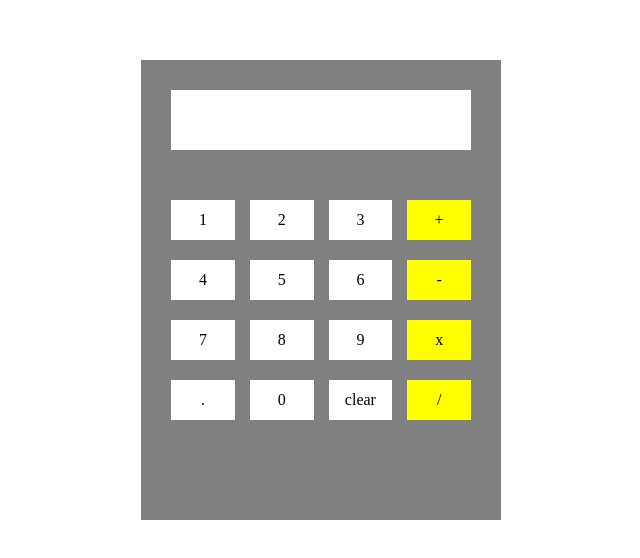
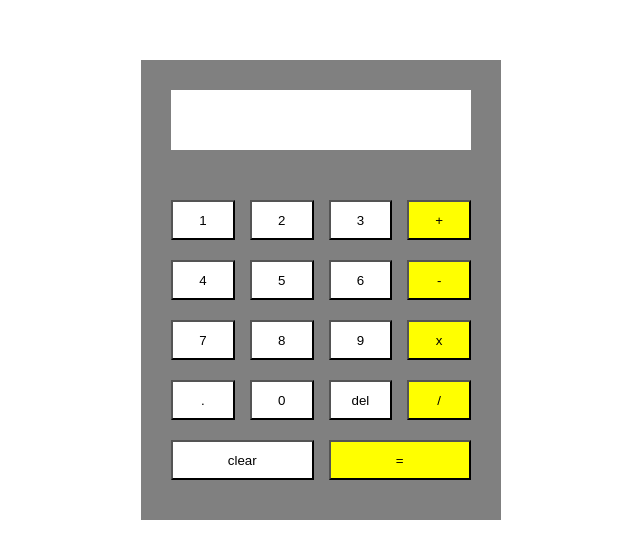
Before and after one commit to Trebordagreat/Calculator, a plain HTML site: page index.html in a window 1280 px wide. Shown: the part 118-676 px from the top of the page, without its empty margins (327-967 px from the left). Drawn offline with Linux system fonts and the light colour scheme.

Commit message:
Updated HTML to buttons, buttons trigger display single chars

```diff
--- a/index.html
+++ b/index.html
@@ -11,32 +11,34 @@
 <body>
     <div class="content">
         <div class="calculator">
-            <div class= "display">
-
+            <div class= "display"></div>
+            <div class="row">
+                <button class="number btn" id="1">1</button>
+                <button class="number btn" id="2">2</button>
+                <button class="number btn" id="3">3</button>
+                <button class="operator btn" id="+">+</button>
             </div>
             <div class="row">
-                <div class="number" id="1">1</div>
-                <div class="number" id="2">2</div>
-                <div class="number" id="3">3</div>
-                <div class="operator" id="add">+</div>
+                <button class="number btn" id="4">4</button>
+                <button class="number btn" id="5">5</button>
+                <button class="number btn" id="6">6</button>
+                <button class="operator btn" id="-">-</button>
             </div>
             <div class="row">
-                <div class="number" id="4">4</div>
-                <div class="number" id="5">5</div>
-                <div class="number" id="6">6</div>
-                <div class="operator" id="subtract">-</div>
+                <button class="number btn" id="7">7</button>
+                <button class="number btn" id="8">8</button>
+                <button class="number btn" id="9">9</button>
+                <button class="operator btn" id="x">x</button>
             </div>
             <div class="row">
-                <div class="number" id="7">7</div>
-                <div class="number" id="8">8</div>
-                <div class="number" id="9">9</div>
-                <div class="operator" id="multiply">x</div>
+                <button class="number" id="decimal">.</button>
+                <button class="number btn" id="0">0</button>
+                <button class="number" id="backspace">del</button>
+                <button class="operator btn" id="/">/</button>
             </div>
             <div class="row">
-                <div class="number" id="decimal">.</div>
-                <div class="number" id="0">0</div>
-                <div class="number" id="clear">clear</div>
-                <div class="operator" id="divide">/</div>
+                <button class="number" id="clear">clear</button>
+                <button class="operator" id="equals">=</button>
             </div>
         </div>
     </div>
--- a/script.js
+++ b/script.js
@@ -1,3 +1,13 @@
+const display = document.querySelector(".display");
+
+const buttons = document.querySelectorAll(".btn");
+buttons.forEach(button => {
+    button.addEventListener('click', addToDisplay)
+});
+
+function addToDisplay(symbol) {
+    display.textContent = `${ symbol.target.id }`;
+}
 
 function operate (operator, a, b) {
     if(operator === "+") {
@@ -27,5 +37,8 @@ function multiply(a, b) {
 };
 
 function divide(a, b) {
+    if(b === 0) {
+        return "ERROR";
+    }
     return a / b;
 };
```
